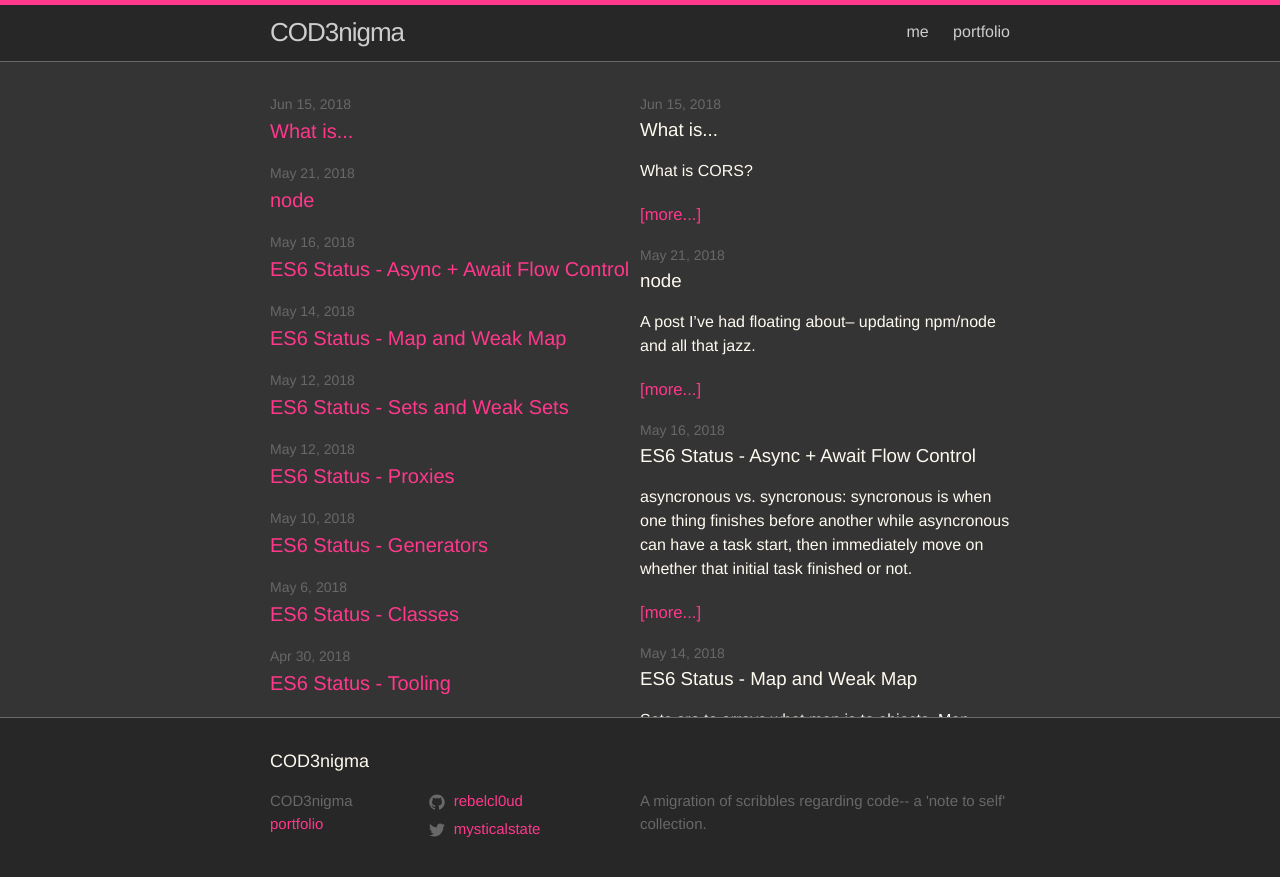
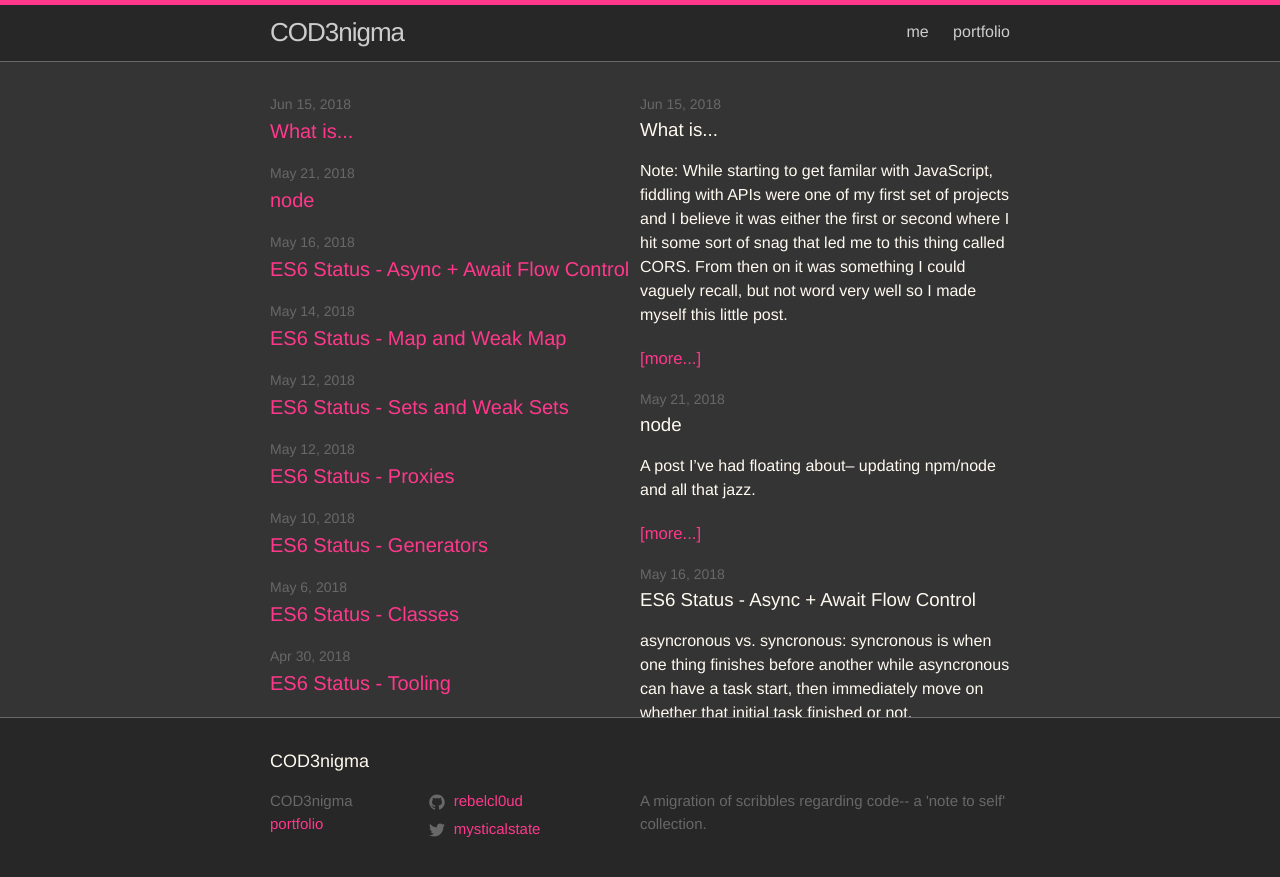
Before and after one commit to rebelcl0ud/blog, a Jekyll site: the page built from index.md, in a window 1280 px wide and 900 px high. Shown: the top 877 px of the window. Built offline with Jekyll 4.4.1, drawn with Linux system fonts in a browser that asks for light colours.

Commit message:
moved up note on reason behind post, edit

```diff
--- a/_posts/2018-06-15-[47]-what-is-cors.markdown
+++ b/_posts/2018-06-15-[47]-what-is-cors.markdown
@@ -4,6 +4,7 @@ title: What is...
 date: 2018-06-15
 categories: general
 ---
+Note: While starting to get familar with JavaScript, fiddling with APIs were one of my first set of projects and I believe it was either the first or second where I hit some sort of snag that led me to this thing called CORS. From then on it was something I could vaguely recall, but not word very well so I made myself this little post.
 
 What is CORS?
 
```
Also changed, not shown: other parts of _posts/2018-06-15-[47]-what-is-cors.markdown (+0 -3 lines).
